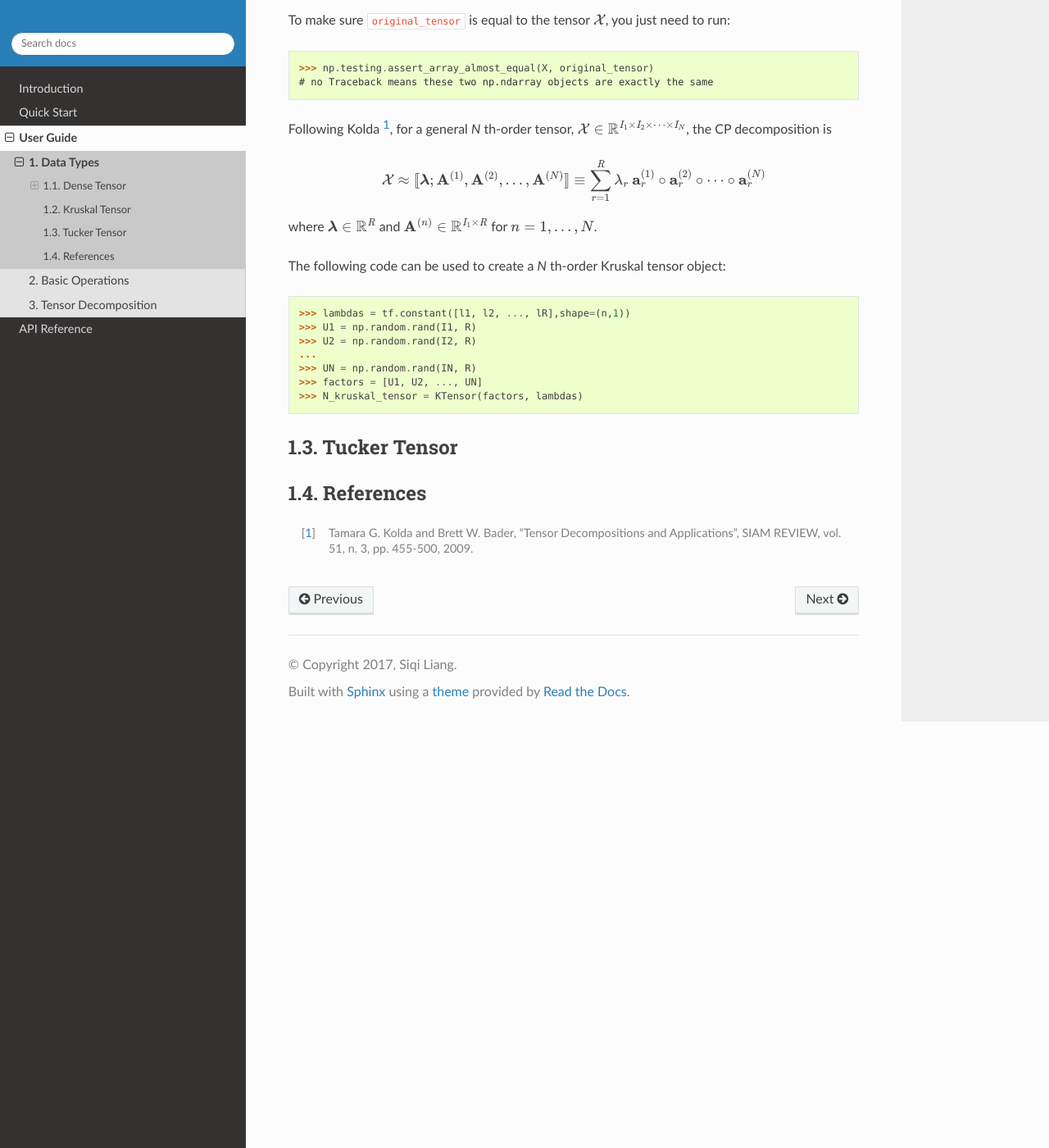
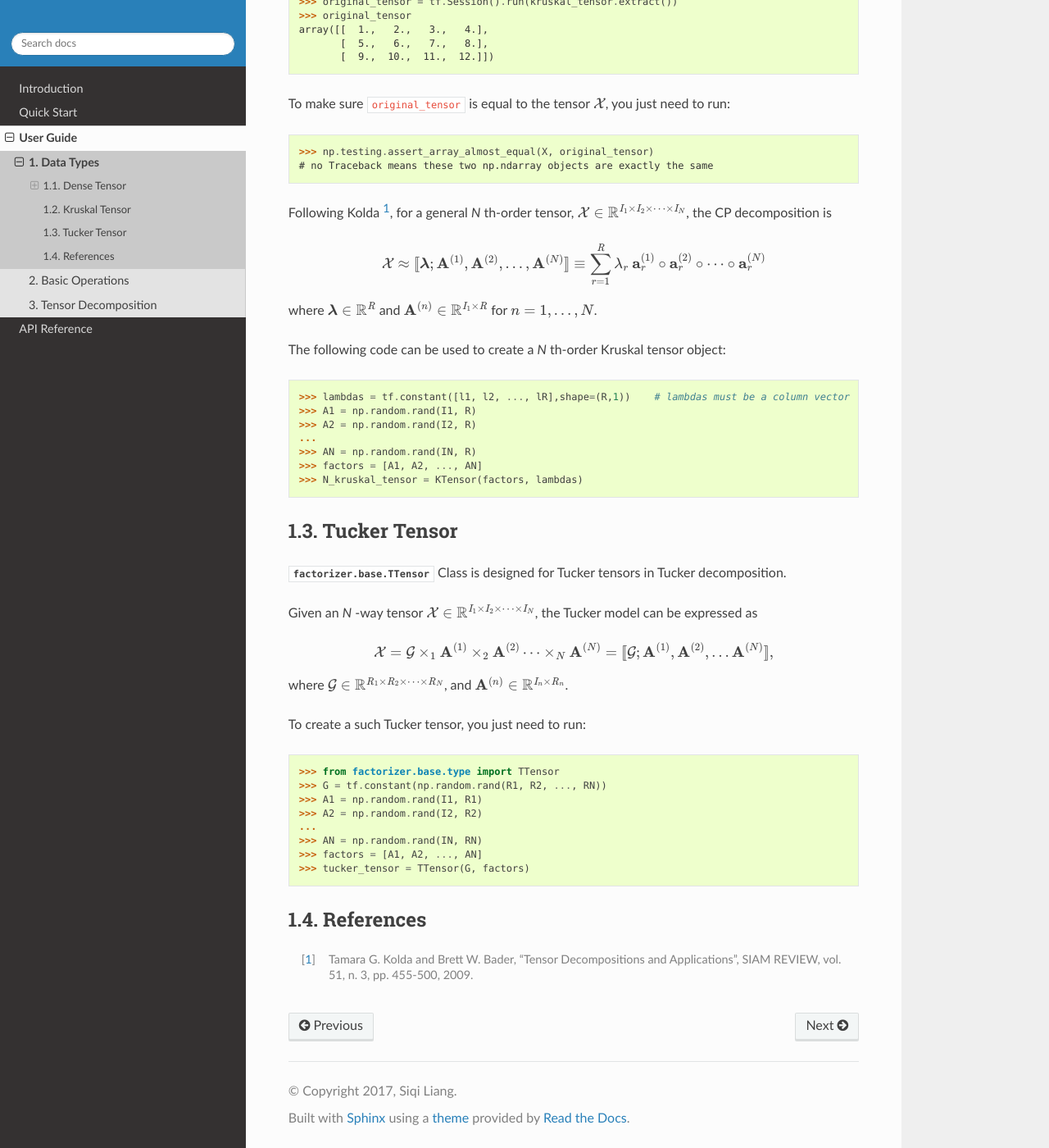
Before and after one commit to Large-Scale-Tensor-Decomposition/TensorD, a Sphinx documentation site: the page built from docs/source/guide_data.rst, in a window 1280 px wide and 1400 px high, scrolled down 2271 px. Shown: the whole window at 82% size. Built offline with Sphinx 7.4.7 and the Read the Docs theme 2.0.0, drawn with Linux system fonts in a browser that asks for light colours; pages that are not in the unit, such as notebooks, are missing from menus; some of the changed text lies outside the part shown.

Commit message:
Edit 'how to create TTensor(only high order)'

```diff
--- a/docs/source/guide_data.rst
+++ b/docs/source/guide_data.rst
@@ -48,7 +48,7 @@ Creating :class:`DTensor` with :class:`tf.Tensor`
 
 Kruskal Tensor
 --------------
-:class:`factorizer.base.KTensor` Class is designed for Kruskal tensors.
+:class:`factorizer.base.KTensor` Class is designed for Kruskal tensors in CP model.
 Let's take a look at a 2-way tensor defined as below:
 
 .. math::
@@ -103,6 +103,9 @@ Then we use 2 factor matrices and :math:`\boldsymbol{\lambda}` to create a :clas
 Notice that the first argument ``factors`` is a list of :class:`tf.Tensor` objects or :class:`np.ndarray` objects
 representing factor matrices, and the order of these matrices must be fixed.
 
+.. important::
+   Elements in ``factors`` should either all be :class:`tf.Tensor` objects, or all be :class:`np.ndarray` objects.
+
 If you want to get the factor matrices with :class:`factorizer.base.KTensor` object:
 
 .. code-block:: python
@@ -118,7 +121,7 @@ If you want to get the vector :math:`\boldsymbol{\lambda}` with :class:`factoriz
    >>> kruskal_tensor.lambdas
    <tf.Tensor 'Reshape:0' shape=(3, 1) dtype=float64>
 
-We also offer class method :func:`factorizer.base.KTensor.extract()` to retrieve original tensor
+We also offer class method :func:`factorizer.base.KTensor.extract` to retrieve original tensor
 with :class:`factorizer.base.KTensor` object:
 
 .. code-block:: python
@@ -154,20 +157,41 @@ The following code can be used to create a *N* th-order Kruskal tensor object:
 
 .. code-block:: python
 
-   >>> lambdas = tf.constant([l1, l2, ..., lR],shape=(n,1))
-   >>> U1 = np.random.rand(I1, R)
-   >>> U2 = np.random.rand(I2, R)
+   >>> lambdas = tf.constant([l1, l2, ..., lR],shape=(R,1))    # lambdas must be a column vector
+   >>> A1 = np.random.rand(I1, R)
+   >>> A2 = np.random.rand(I2, R)
    ...
-   >>> UN = np.random.rand(IN, R)
-   >>> factors = [U1, U2, ..., UN]
+   >>> AN = np.random.rand(IN, R)
+   >>> factors = [A1, A2, ..., AN]
    >>> N_kruskal_tensor = KTensor(factors, lambdas)
 
 
 Tucker Tensor
 -------------
+:class:`factorizer.base.TTensor` Class is designed for Tucker tensors in Tucker decomposition.
 
+Given an *N* -way tensor :math:`\mathcal{X} \in \mathbb{R}^{\mathit{I}_1 \times \mathit{I}_2 \times \cdots \times \mathit{I}_N}`,
+the Tucker model can be expressed as
 
+.. math::
+   \mathcal{X} = \mathcal{G} \times_1 \mathbf{A}^{(1)} \times_2 \mathbf{A}^{(2)} \cdots \times_N \mathbf{A}^{(N)}
+               = [\![  \mathcal{G}; \mathbf{A}^{(1)}, \mathbf{A}^{(2)} , \dots \mathbf{A}^{(N)} ]\!],
 
+where :math:`\mathcal{G} \in \mathbb{R}^{\mathit{R}_1 \times \mathit{R}_2 \times \cdots \times \mathit{R}_N}`, and
+:math:`\mathbf{A}^{(n)} \in \mathbb{R}^{\mathit{I}_n \times \mathit{R}_n}`.
+
+To create a such Tucker tensor, you just need to run:
+
+.. code-block:: python
+
+   >>> from factorizer.base.type import TTensor
+   >>> G = tf.constant(np.random.rand(R1, R2, ..., RN))
+   >>> A1 = np.random.rand(I1, R1)
+   >>> A2 = np.random.rand(I2, R2)
+   ...
+   >>> AN = np.random.rand(IN, RN)
+   >>> factors = [A1, A2, ..., AN]
+   >>> tucker_tensor = TTensor(G, factors)
 
 References
 ----------
```
